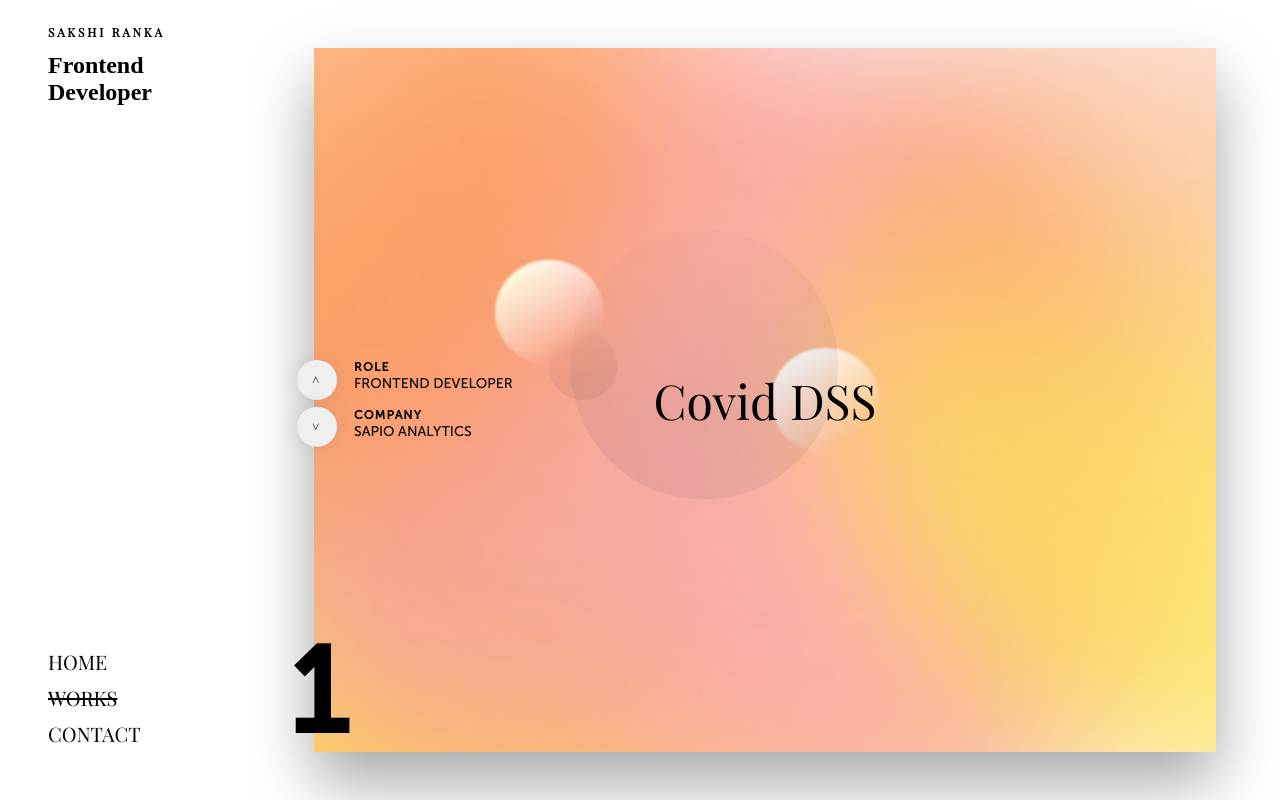
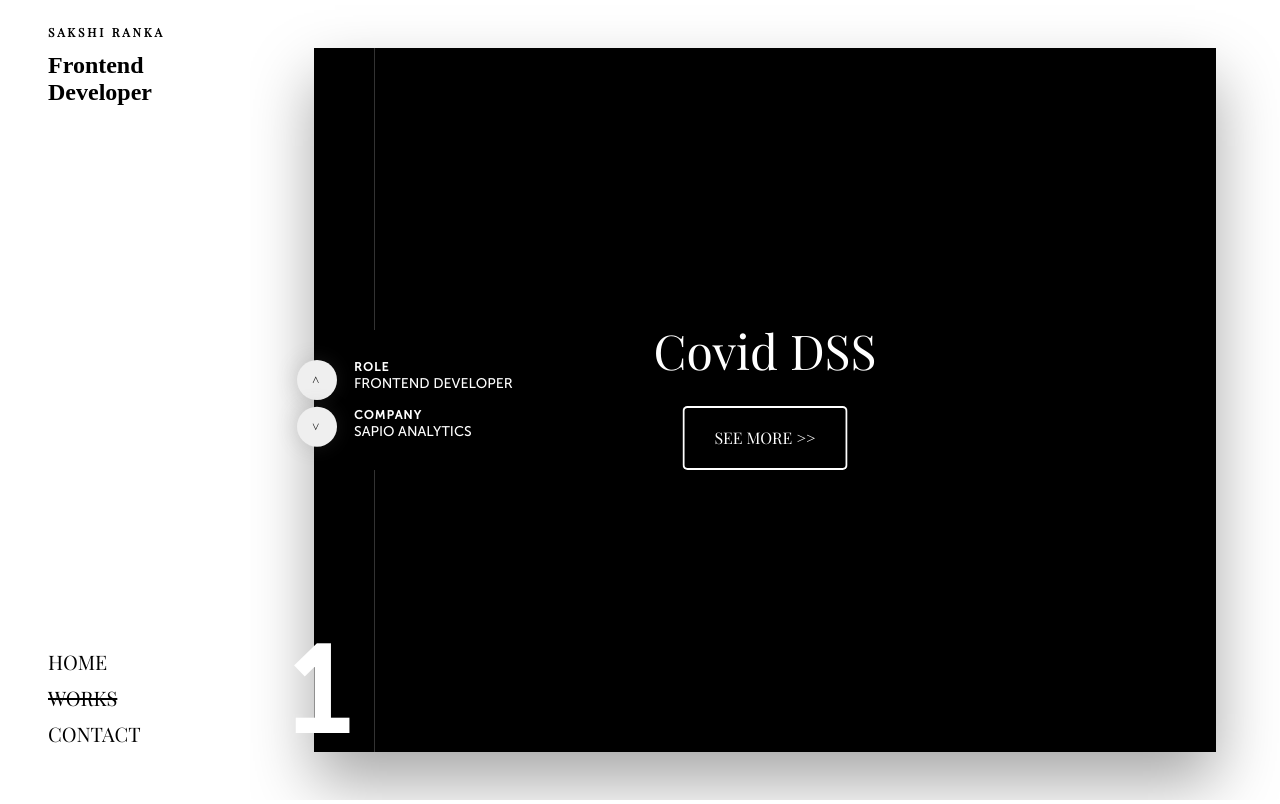
Before and after one commit to imsranka/portfolio-website, a Next.js app: page /works in a window 1280 px wide. Built offline with nearby package versions, Linux system fonts and the light colour scheme.

Commit message:
Swap BG image with color and see more button for slides

```diff
--- a/pages/works.js
+++ b/pages/works.js
@@ -1,11 +1,10 @@
 import React, { useEffect, useLayoutEffect, useMemo, useState } from "react";
 import { projects } from "../shared/data";
-import coverBG from "../assets/images/cover.jpg";
+import coverBG from "../assets/images/cover4.jpg";
 import wStyles from "../styles/Works.module.css";
 import Image from "next/image";
 
 const Works = () => {
-  console.log(coverBG);
   const [activeSlide, setActiveSlide] = useState(0);
   const [classArr, setClassArr] = useState([]);
   const [initClassArr, setInitClassArr] = useState([]);
@@ -145,17 +144,28 @@ const Works = () => {
           >
             <article
               className={wStyles.work_slider__content}
+              // style={{ backgroundColor: "black" }}
               // style={{ backgroundImage: "url(" + `${coverBG.src}` + ")" }}
             >
-              <Image
+              {/* <figure>
+
+              </figure> */}
+              {/* <Image
                 src={coverBG}
                 alt="ras"
                 layout="fill"
                 objectFit="cover"
                 objectPosition="center"
-              />
+              /> */}
               <span className={wStyles.slide_no}>{proj.id}</span>
-              <div className={wStyles.work_slide_project_name}>{proj.name}</div>
+              <div className={wStyles.work_slide_project_main_wrapper}>
+                <div className={wStyles.work_slide_project_name}>
+                  {proj.name}
+                </div>
+                <div />
+                <div className={wStyles.see_more_btn}>{"See More >>"}</div>
+              </div>
+
               <div className={wStyles.work_slide_content}>
                 <div className={wStyles.work_slide_role}>
                   <strong className={wStyles.work_slide_role_title}>
--- a/styles/Works.module.css
+++ b/styles/Works.module.css
@@ -69,6 +69,7 @@
   background-size: cover;
   background-repeat: no-repeat;
   background-position: center;
+  background-color: black;
 }
 
 .slide_no {
@@ -78,19 +79,42 @@
   bottom: 0;
   font-size: 120px;
   /* display: block; */
-  color: var(--primary-black);
+  /* color: var(--primary-black); */
+  color: var(--primary-white);
   font-weight: 900;
   font-family: museo-sans;
 }
 
 .work_slide_role,
 .work_slide_company {
+  position: relative;
   display: inline-block;
-  color: var(--primary-black);
+  /* color: var(--primary-black); */
+  color: var(--primary-white);
   margin: 1em 0 0 0;
   font-size: 14px;
   font-family: museo-sans;
   text-transform: uppercase;
+}
+
+.work_slider__content::before {
+  top: 0;
+}
+
+.work_slider__content::after {
+  bottom: 0;
+}
+
+.work_slider__content::before,
+.work_slider__content::after {
+  content: "";
+  position: absolute;
+  height: 40%;
+  width: 1px;
+  left: 60px;
+  background: #ffffff;
+  z-index: 2;
+  opacity: 0.2;
 }
 
 .work_slide_role_title,
@@ -109,15 +133,58 @@
   transform: translateY(-50%) translateY(-0.5em);
 }
 
+.work_slide_project_main_wrapper {
+  position: absolute;
+  top: 50%;
+  left: 50%;
+  transform: translate(-50%, -50%);
+  text-align: center;
+}
+
 .work_slide_project_name {
   display: inline-block;
   line-height: 48px;
   font-size: 48px;
-  position: absolute;
-  top: 50%;
-  left: 50%;
-  transform: translate(-50%, -50%);
-  color: var(--primary-black);
-  text-align: center;
+  /* color: var(--primary-black); */
+  color: var(--primary-white);
   /* right: 0; */
 }
+
+.see_more_btn {
+  cursor: pointer;
+  display: inline-block;
+  overflow: hidden;
+  position: relative;
+  z-index: 2;
+  box-shadow: 0 0 0 2px inset #fff;
+  border-radius: 5px;
+  font-size: 16px;
+  margin: 2em 0 0 0;
+  height: 64px;
+  width: 165px;
+  line-height: 64px;
+  /* padding: 0.75em; */
+  text-transform: uppercase;
+  /* transition: all 0.2s cubic-bezier(0.15, 0.005, 0.155, 1); */
+}
+
+.see_more_btn:hover {
+  color: #183df2;
+}
+
+.see_more_btn::after {
+  position: absolute;
+  content: "";
+  top: 0;
+  left: 0;
+  width: 120%;
+  height: 100%;
+  background: #fff;
+  z-index: -1;
+  transition: all 0.2s cubic-bezier(0.15, 0.005, 0.155, 1);
+  transform: skew(-10deg) translate3d(-120%, 0, 0);
+}
+
+.see_more_btn:hover::after {
+  transform: skew(-10deg) translate3d(-10%, 0, 0);
+}
```
